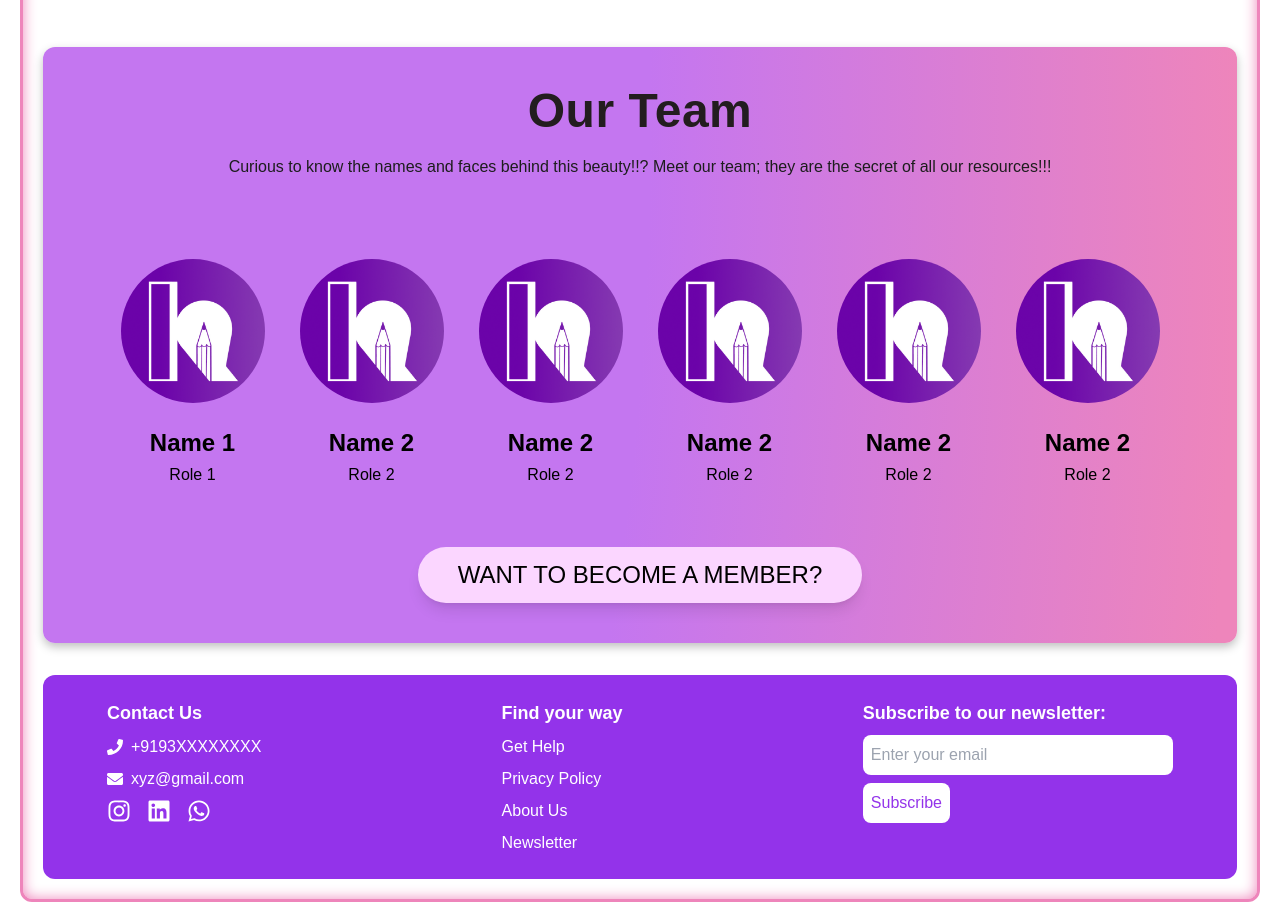
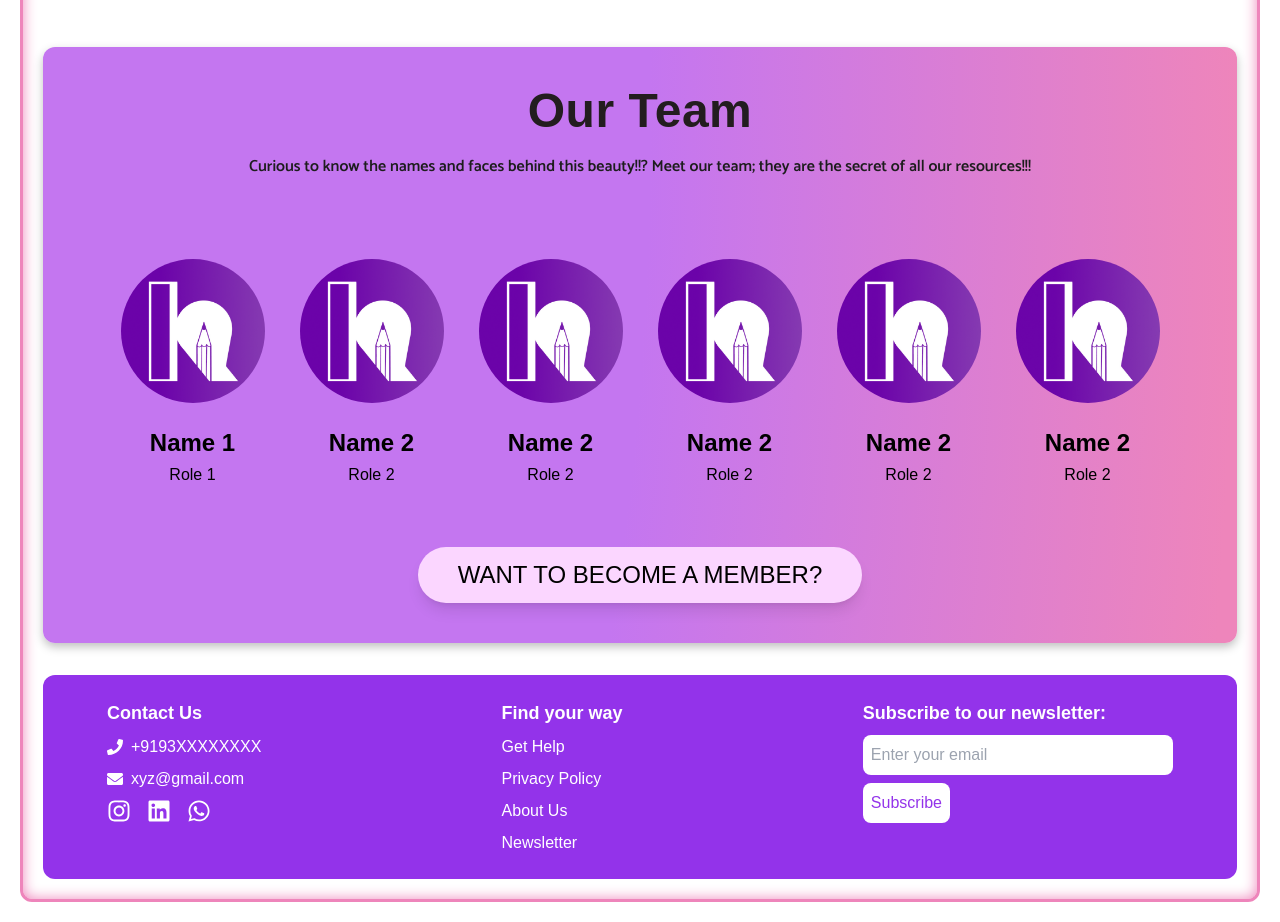
Before and after one commit to Soumyadipmaity1/k-prep-main, a Next.js app: page / in a window 1280 px wide. Shown: the part 1720-2642 px from the top of the page. Built offline with nearby package versions, Linux system fonts and the light colour scheme; a web font is replaced by a local one.

Commit message:
feat: Introduced new font for team member descriptions.

```diff
--- a/src/components/landingpage/Team/team.tsx
+++ b/src/components/landingpage/Team/team.tsx
@@ -1,13 +1,20 @@
 import React from 'react';
 import Image from 'next/image';
 import { teamMembers } from './memberDetails';
+import { Catamaran } from 'next/font/google';
+
+const catamaran = Catamaran({
+  subsets: ['latin'],
+  weight: ['400', '500', '700'],
+  display: 'swap',
+});
 
 const Team: React.FC = () => {
   return (
     <div className=' bg-gradient-to-r rounded-xl bg-team from-[#C476F0] to-[#EE85BB] py-10 lg:p-10'>
       <div className="text-center">
         <h1 className="text-5xl font-bold tracking-[0.5px] text-[#231D1F]">Our Team</h1>
-        <p className="p-5 pb-10 text-[#1d1d1d] text-center">
+        <p className="p-5 pb-10 text-[#1d1d1d] text-center font-catamaran font-semibold">
         Curious to know the names and faces behind this beauty!!? Meet our team; they are the secret of all our resources!!!
         </p>
       </div>
```
